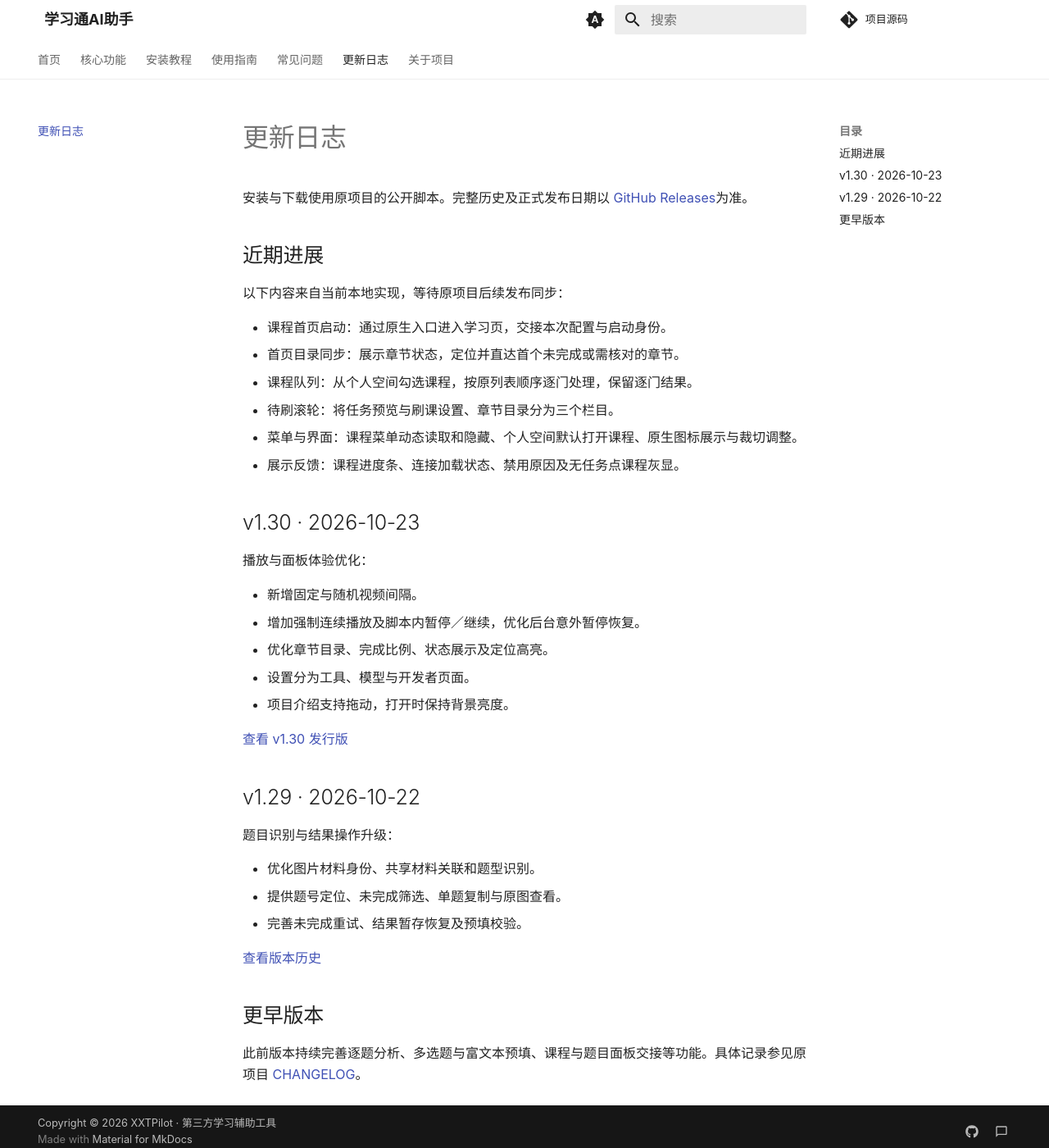
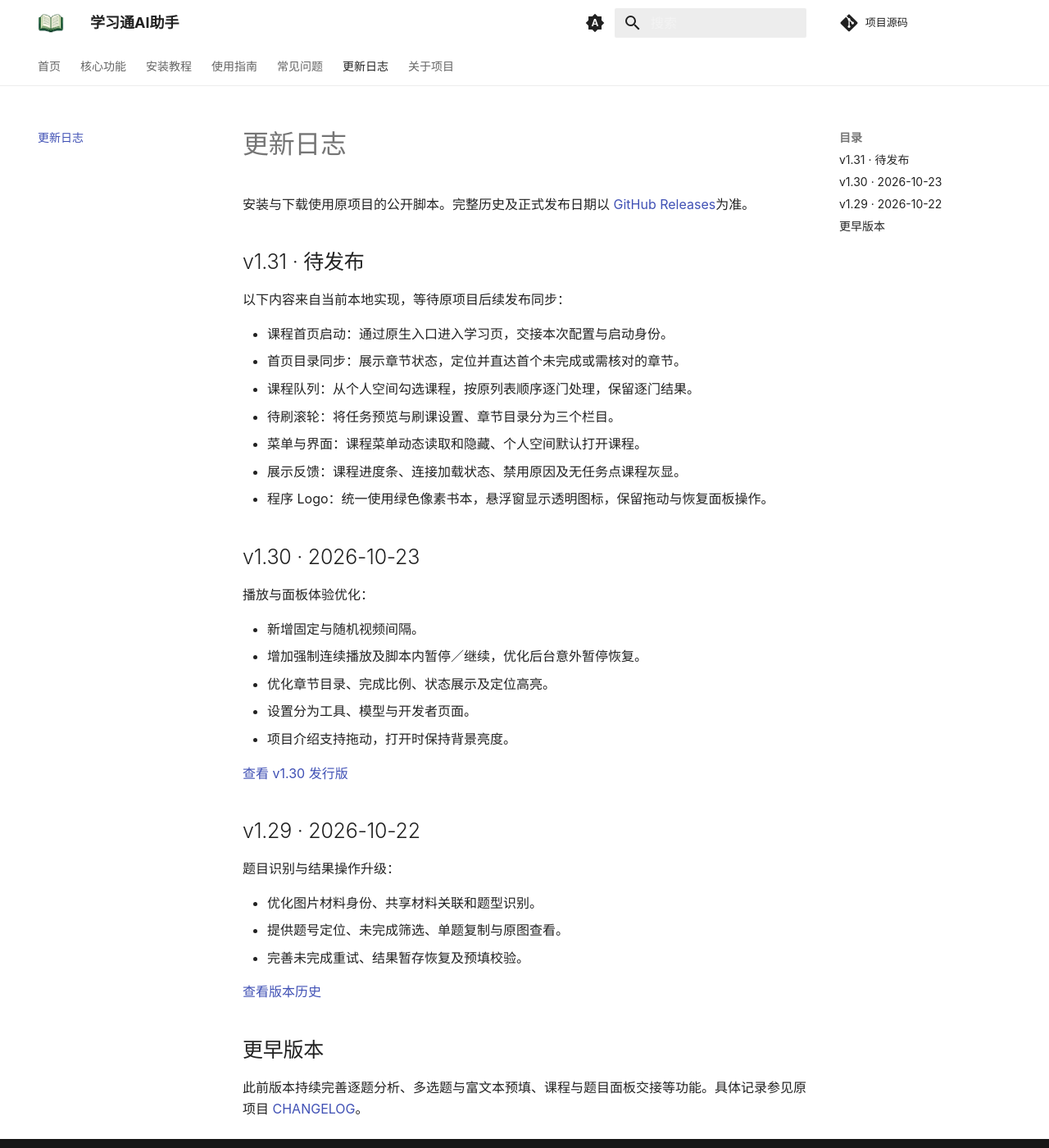
Before and after one commit to xxtpilot/xxtpilot.github.io, an MkDocs documentation site: the page built from docs/changelog.md, in a window 1280 px wide and 1400 px high. Shown: the whole window at 82% size. Built offline with MkDocs 1.6.1 and Material for MkDocs 9.7.7, drawn with Linux system fonts in a browser that asks for light colours; comment, search, counter and statistics services are not loaded.

Commit message:
Add book logo and upcoming v1.31 notes

```diff
--- a/docs/assets/stylesheets/extra.css
+++ b/docs/assets/stylesheets/extra.css
@@ -1,5 +1,5 @@
-.md-header__button.md-logo,
-.md-nav__button.md-logo { display: none; }
+.md-header__button.md-logo img { width: 32px; height: 32px; object-fit: contain; }
+.md-typeset h1 img { width: 40px; height: 40px; vertical-align: middle; }
 .md-content__inner > .md-content__button { display: none; }
 .md-typeset table img { width: 100%; height: auto; }
 @media (max-width: 40em) {
--- a/docs/changelog.md
+++ b/docs/changelog.md
@@ -7,7 +7,7 @@ description: 查看 学习通AI助手 的近期实现进展和原项目已发布
 
 安装与下载使用原项目的公开脚本。完整历史及正式发布日期以 [GitHub Releases](https://github.com/zhu-hailin/chaoxing-ai-assistant/releases)为准。
 
-## 近期进展
+## v1.31 · 待发布
 
 以下内容来自当前本地实现，等待原项目后续发布同步：
 
@@ -15,8 +15,9 @@ description: 查看 学习通AI助手 的近期实现进展和原项目已发布
 - 首页目录同步：展示章节状态，定位并直达首个未完成或需核对的章节。
 - 课程队列：从个人空间勾选课程，按原列表顺序逐门处理，保留逐门结果。
 - 待刷滚轮：将任务预览与刷课设置、章节目录分为三个栏目。
-- 菜单与界面：课程菜单动态读取和隐藏、个人空间默认打开课程、原生图标展示与裁切调整。
+- 菜单与界面：课程菜单动态读取和隐藏、个人空间默认打开课程。
 - 展示反馈：课程进度条、连接加载状态、禁用原因及无任务点课程灰显。
+- 程序 Logo：统一使用绿色像素书本，悬浮窗显示透明图标，保留拖动与恢复面板操作。
 
 ## v1.30 · 2026-10-23
 
--- a/mkdocs.yml
+++ b/mkdocs.yml
@@ -10,7 +10,8 @@ theme:
   name: material
   language: zh
   font: false
-  favicon: assets/favicon.svg
+  logo: assets/images/logo.png
+  favicon: assets/images/logo.png
   palette:
     - media: "(prefers-color-scheme)"
       toggle:
```
Also changed, not shown: README.md (+1 -0 lines), docs/index.md (+1 -1 lines), docs/assets/images/logo.png (added).
